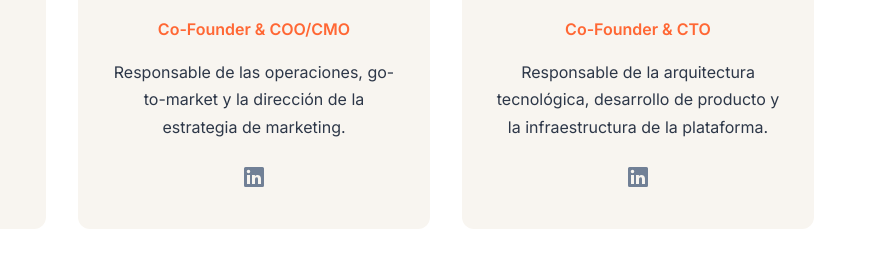
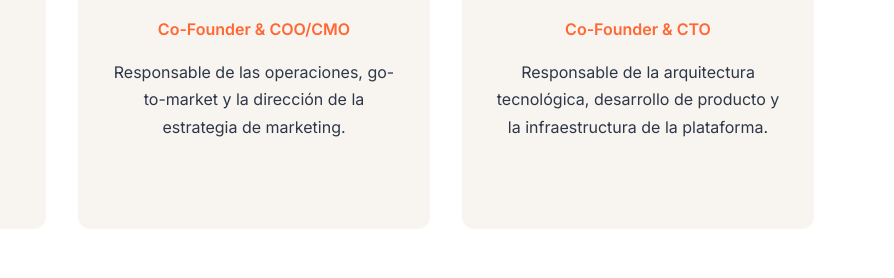
Before and after one commit to enzoacostaa/tricosense.web, a plain HTML site: page index.html in a window 1280 px wide. Shown: the part 5780-6058 px from the top of the page, 386-1280 px from the left. Drawn offline with Linux system fonts and the light colour scheme.

Commit message:
Update index.html

```diff
--- a/index.html
+++ b/index.html
@@ -292,21 +292,12 @@
                         <h3>Matias Nitti</h3>
                         <p class="role">Co-Founder & COO/CMO</p>
                         <p>Responsable de las operaciones, go-to-market y la dirección de la estrategia de marketing.</p>
-                        <div class="social-links">
-                            <a href="#" target="_blank" aria-label="LinkedIn de Matias Nitti">
-                                <svg xmlns="http://www.w3.org/2000/svg" viewBox="0 0 24 24" fill="currentColor"><path d="M20.5 2h-17A1.5 1.5 0 002 3.5v17A1.5 1.5 0 003.5 22h17a1.5 1.5 0 001.5-1.5v-17A1.5 1.5 0 0020.5 2zM8 19H5v-9h3zM6.5 8.25A1.75 1.75 0 118.25 6.5 1.75 1.75 0 016.5 8.25zM19 19h-3v-4.74c0-1.42-.6-1.93-1.38-1.93A1.74 1.74 0 0013 14.19a.66.66 0 000 .14V19h-3v-9h2.9v1.3a3.11 3.11 0 012.7-1.4c1.55 0 3.36.86 3.36 3.66z"></path></svg>
-                            </a>
-                        </div>
+
                     </div>
                     <div class="team-card">
                         <h3>Matias Isturiz</h3>
                         <p class="role">Co-Founder & CTO</p>
                         <p>Responsable de la arquitectura tecnológica, desarrollo de producto y la infraestructura de la plataforma.</p>
-                        <div class="social-links">
-                            <a href="#" target="_blank" aria-label="LinkedIn de Matias Isturiz">
-                               <svg xmlns="http://www.w3.org/2000/svg" viewBox="0 0 24 24" fill="currentColor"><path d="M20.5 2h-17A1.5 1.5 0 002 3.5v17A1.5 1.5 0 003.5 22h17a1.5 1.5 0 001.5-1.5v-17A1.5 1.5 0 0020.5 2zM8 19H5v-9h3zM6.5 8.25A1.75 1.75 0 118.25 6.5 1.75 1.75 0 016.5 8.25zM19 19h-3v-4.74c0-1.42-.6-1.93-1.38-1.93A1.74 1.74 0 0013 14.19a.66.66 0 000 .14V19h-3v-9h2.9v1.3a3.11 3.11 0 012.7-1.4c1.55 0 3.36.86 3.36 3.66z"></path></svg>
-                            </a>
-                        </div>
                     </div>
                 </div>
             </div>
```
